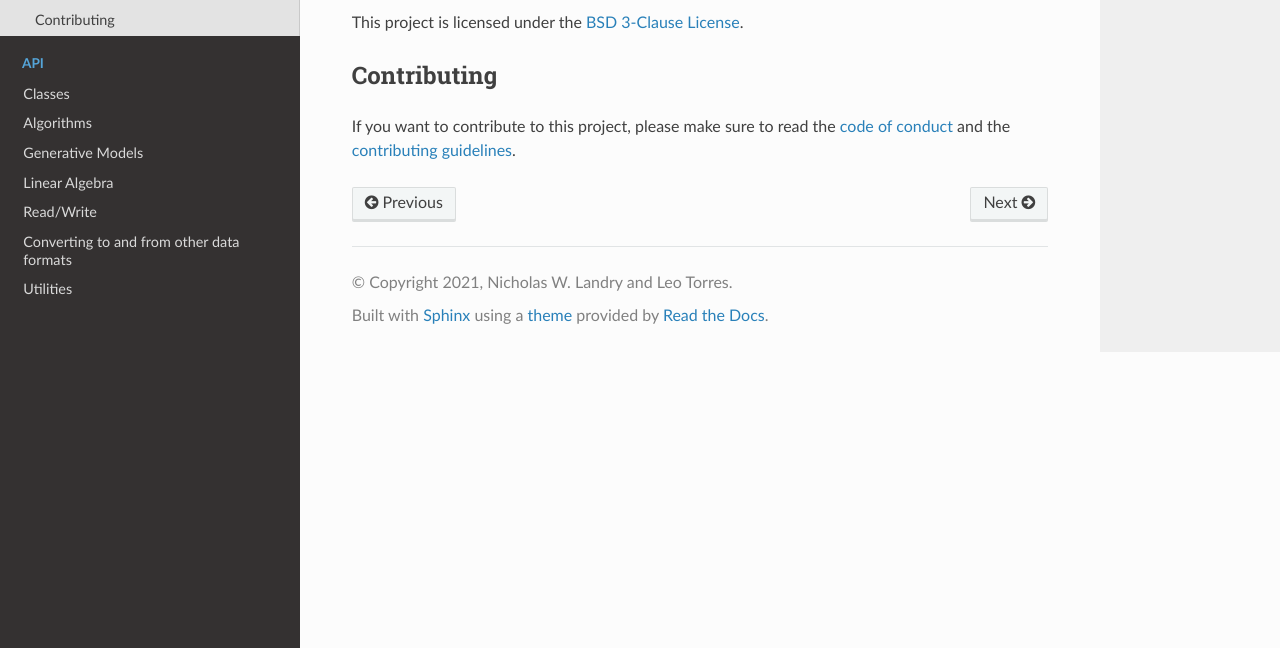
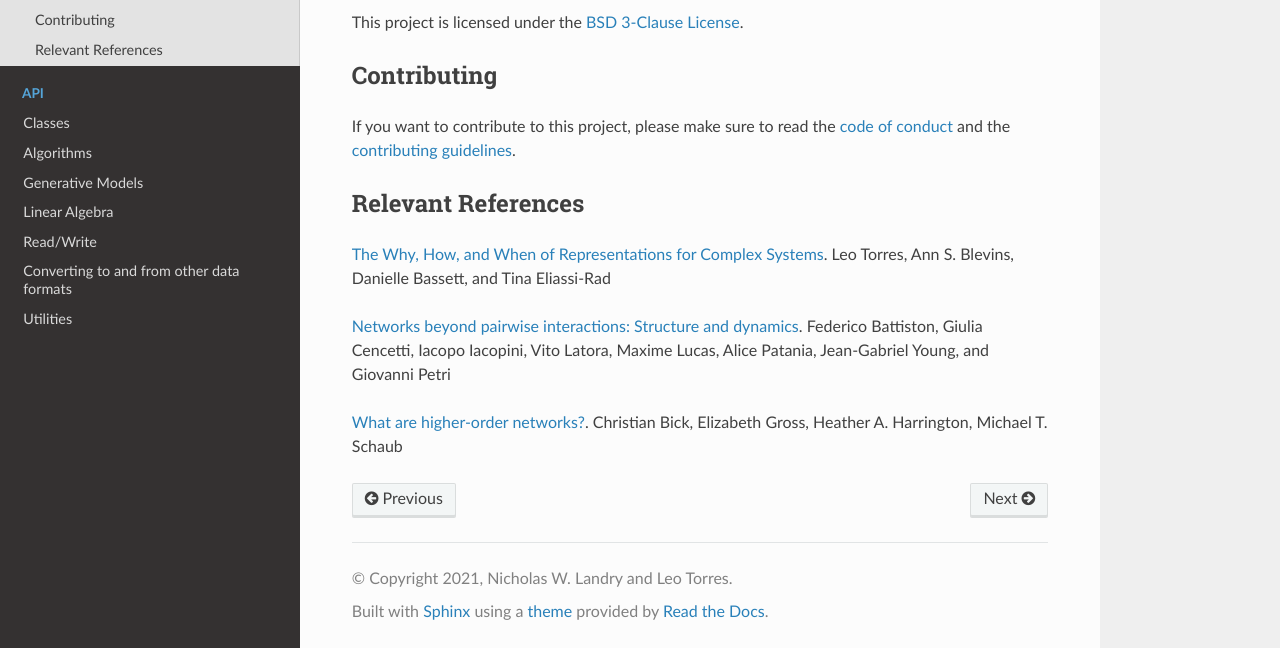
Before and after one commit to xgi-org/xgi, a Sphinx documentation site: the page built from docs/source/about.rst, in a window 1280 px wide and 900 px high, scrolled down 672 px, cut to the strip 252-900 px from the top of the window. Built offline with Sphinx 7.4.7 and the Read the Docs theme 2.0.0, drawn with Linux system fonts in a browser that asks for light colours.

Commit message:
docs: added general references for hypergraphs and higher-order networks

```diff
--- a/docs/source/about.rst
+++ b/docs/source/about.rst
@@ -32,12 +32,22 @@ installed by ``pip`` during the installation process
 License
 -------
 This project is licensed under the `BSD 3-Clause License
-<https://github.com/ComplexGroupInteractions/xgi/blob/main/LICENSE.md>`__.
+<https://github.com/ComplexGroupInteractions/xgi/blob/main/LICENSE.md>`_.
 
 Contributing
 ------------
 If you want to contribute to this project, please make sure to read the
 `code of conduct
-<https://github.com/ComplexGroupInteractions/xgi/blob/main/CODE_OF_CONDUCT.md>`__
+<https://github.com/ComplexGroupInteractions/xgi/blob/main/CODE_OF_CONDUCT.md>`_
 and the `contributing guidelines
-<https://github.com/ComplexGroupInteractions/xgi/blob/main/CONTRIBUTING.md>`__.
+<https://github.com/ComplexGroupInteractions/xgi/blob/main/CONTRIBUTING.md>`_.
+
+Relevant References
+-------------------
+
+`The Why, How, and When of Representations for Complex Systems <https://doi.org/10.1137/20M1355896>`_. Leo Torres, Ann S. Blevins, Danielle Bassett, and Tina Eliassi-Rad
+
+`Networks beyond pairwise interactions: Structure and dynamics <https://doi.org/10.1016/j.physrep.2020.05.004>`_. Federico Battiston, Giulia Cencetti, Iacopo Iacopini,
+Vito Latora, Maxime Lucas, Alice Patania, Jean-Gabriel Young, and Giovanni Petri
+
+`What are higher-order networks? <https://arxiv.org/abs/2104.11329>`_. Christian Bick, Elizabeth Gross, Heather A. Harrington, Michael T. Schaub
```
Also changed, not shown: docs/source/index.rst (line endings or trailing spaces).
